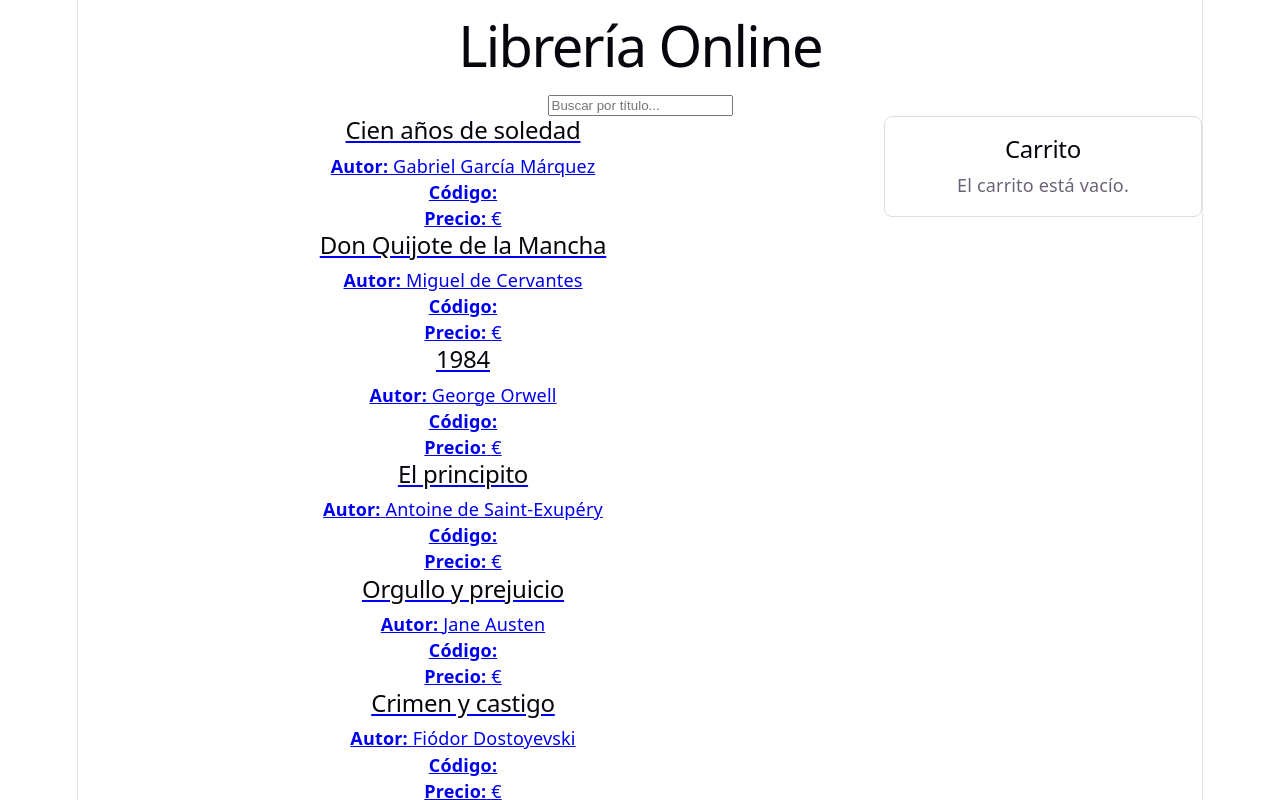
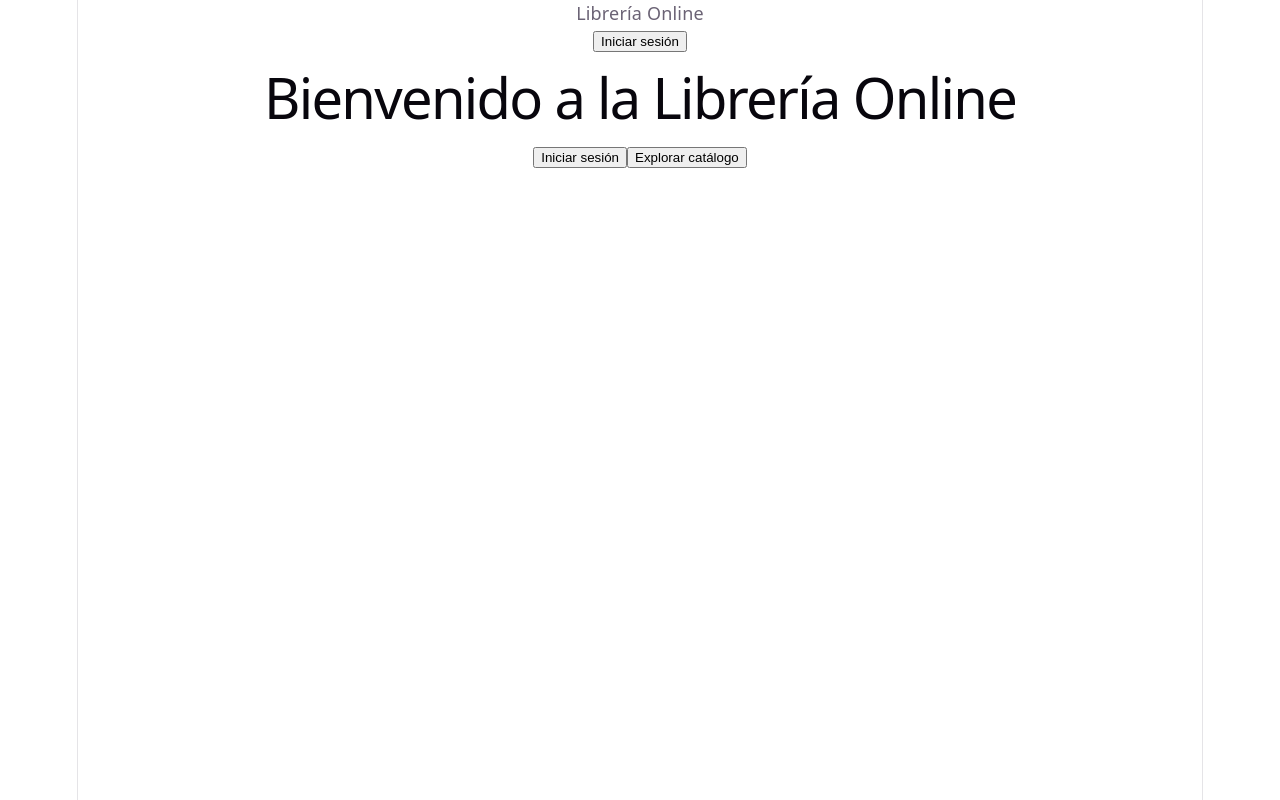
Before and after one commit to Josebarcena/LibraryReact, a React (Vite) app: page / in a window 1280 px wide. Shown: the top 800 px of the page. Built offline with nearby package versions, Linux system fonts and the light colour scheme.

Commit message:
Front logic finished

```diff
--- a/src/App.jsx
+++ b/src/App.jsx
@@ -1,11 +1,14 @@
 import { BrowserRouter, Routes, Route } from 'react-router-dom'
 import {AuthProvider} from "./context/AuthContext.jsx";
+import LandingPage from './pages/LandingPage';
 import HomePage from './pages/HomePage';
 import LoginPage from "./pages/LoginPage.jsx";
 import ProtectedRoute from "./components/ProtectedRoute.jsx";
 import BookList from "./components/BookList";
 import BookDetail from "./components/BookDetail";
 import CheckoutPage from "./pages/CheckoutPage.jsx";
+import ProfilePage from "./pages/ProfilePage.jsx";
+import Header from "./components/Header.jsx";
 import { CartProvider } from "./context/CartContext.jsx";
 
 function App() {
@@ -13,8 +16,10 @@ function App() {
         <AuthProvider>
             <CartProvider>
                 <BrowserRouter>
+                    <Header />
                     <Routes>
-                        <Route path="/" element={<HomePage />} />
+                        <Route path="/" element={<LandingPage />} />
+                        <Route path="/home" element={<HomePage />} />
                         <Route path="/login" element={<LoginPage />} />
                         <Route path="/books" element={<BookList />} />
                         <Route path="/books/:id" element={<BookDetail />} />
@@ -22,7 +27,7 @@ function App() {
                             path="/profile"
                             element={
                                 <ProtectedRoute>
-                                    <p>Profile (placeholder)</p>
+                                    <ProfilePage />
                                 </ProtectedRoute>
                             }
                         />
--- a/src/components/BookDetail.jsx
+++ b/src/components/BookDetail.jsx
@@ -13,7 +13,7 @@ function BookDetail() {
     return (
         <div className="page-layout">
             <main>
-                <Link to="/">Volver</Link>
+                <Link to="/home">Volver</Link>
 
                 <h1>{book.title}</h1>
                 <img src={book.image} alt={book.title} />
--- /dev/null
+++ b/src/components/GenreFilter.jsx
@@ -0,0 +1,23 @@
+function GenreFilter({ genres, selectedGenres, onToggle }) {
+    return (
+        <aside>
+            <h3>Géneros</h3>
+            <ul>
+                {genres.map((genre) => (
+                    <li key={genre}>
+                        <label>
+                            <input
+                                type="checkbox"
+                                checked={selectedGenres.includes(genre)}
+                                onChange={() => onToggle(genre)}
+                            />
+                            {genre}
+                        </label>
+                    </li>
+                ))}
+            </ul>
+        </aside>
+    )
+}
+
+export default GenreFilter
--- /dev/null
+++ b/src/components/Header.jsx
@@ -0,0 +1,35 @@
+import { useNavigate } from 'react-router-dom'
+import { useAuth } from '../context/AuthContext'
+
+function Header() {
+    const { user, logout } = useAuth()
+    const navigate = useNavigate()
+
+    const handleLogout = () => {
+        logout()
+        navigate('/')
+    }
+
+    return (
+        <header>
+            <span onClick={() => navigate('/home')} style={{ cursor: 'pointer' }}>
+                Librería Online
+            </span>
+
+            <nav>
+                {user ? (
+                    <>
+                        <span onClick={() => navigate('/profile')} style={{ cursor: 'pointer' }}>
+                            {user.name}
+                        </span>
+                        <button onClick={handleLogout}>Cerrar sesión</button>
+                    </>
+                ) : (
+                    <button onClick={() => navigate('/login')}>Iniciar sesión</button>
+                )}
+            </nav>
+        </header>
+    )
+}
+
+export default Header
--- a/src/context/CartContext.jsx
+++ b/src/context/CartContext.jsx
@@ -1,9 +1,35 @@
-import { createContext, useContext, useState } from "react"
+import { createContext, useContext, useState, useEffect } from "react"
 
 const CartContext = createContext()
 
 export function CartProvider({ children }) {
-    const [cart, setCart] = useState([])
+    const [cart, setCart] = useState(() => {
+        const stored = localStorage.getItem('cart')
+        return stored ? JSON.parse(stored) : []
+    })
+
+    useEffect(() => {
+        localStorage.setItem('cart', JSON.stringify(cart))
+    }, [cart])
+    const [orders, setOrders] = useState(() => {
+        const stored = localStorage.getItem('orders')
+        return stored ? JSON.parse(stored) : []
+    })
+
+    const addOrder = (cartItems) => {
+        const total = cartItems.reduce((sum, item) => sum + item.price * item.quantity, 0)
+        const newOrder = {
+            id: Date.now(),
+            date: new Date().toLocaleDateString('es-ES'),
+            items: cartItems,
+            total,
+        }
+        setOrders((prev) => {
+            const updated = [newOrder, ...prev].slice(0, 5)
+            localStorage.setItem('orders', JSON.stringify(updated))
+            return updated
+        })
+    }
 
     const addToCart = (book) => {
         setCart((prevCart) => {
@@ -30,7 +56,7 @@ export function CartProvider({ children }) {
     }
 
     return (
-        <CartContext.Provider value={{ cart, addToCart, removeFromCart, clearCart }}>
+        <CartContext.Provider value={{ cart, addToCart, removeFromCart, clearCart, orders, addOrder }}>
             {children}
         </CartContext.Provider>
     )
--- a/src/data/books.js
+++ b/src/data/books.js
@@ -1,162 +1,22 @@
 export const books = [
-    {
-        "id": 1,
-        "title": "Cien años de soledad",
-        "author": "Gabriel García Márquez",
-        "year": 1967,
-        "genre": "Realismo mágico",
-        "image": "https://via.placeholder.com/150"
-    },
-    {
-        "id": 2,
-        "title": "Don Quijote de la Mancha",
-        "author": "Miguel de Cervantes",
-        "year": 1605,
-        "genre": "Novela",
-        "image": "https://via.placeholder.com/150"
-    },
-    {
-        "id": 3,
-        "title": "1984",
-        "author": "George Orwell",
-        "year": 1949,
-        "genre": "Distopía",
-        "image": "https://via.placeholder.com/150"
-    },
-    {
-        "id": 4,
-        "title": "El principito",
-        "author": "Antoine de Saint-Exupéry",
-        "year": 1943,
-        "genre": "Fábula",
-        "image": "https://via.placeholder.com/150"
-    },
-    {
-        "id": 5,
-        "title": "Orgullo y prejuicio",
-        "author": "Jane Austen",
-        "year": 1813,
-        "genre": "Romance",
-        "image": "https://via.placeholder.com/150"
-    },
-    {
-        "id": 6,
-        "title": "Crimen y castigo",
-        "author": "Fiódor Dostoyevski",
-        "year": 1866,
-        "genre": "Psicológico",
-        "image": "https://via.placeholder.com/150"
-    },
-    {
-        "id": 7,
-        "title": "La sombra del viento",
-        "author": "Carlos Ruiz Zafón",
-        "year": 2001,
-        "genre": "Misterio",
-        "image": "https://via.placeholder.com/150"
-    },
-    {
-        "id": 8,
-        "title": "El hobbit",
-        "author": "J.R.R. Tolkien",
-        "year": 1937,
-        "genre": "Fantasía",
-        "image": "https://via.placeholder.com/150"
-    },
-    {
-        "id": 9,
-        "title": "Fahrenheit 451",
-        "author": "Ray Bradbury",
-        "year": 1953,
-        "genre": "Ciencia ficción",
-        "image": "https://via.placeholder.com/150"
-    },
-    {
-        "id": 10,
-        "title": "Matar a un ruiseñor",
-        "author": "Harper Lee",
-        "year": 1960,
-        "genre": "Drama",
-        "image": "https://via.placeholder.com/150"
-    },
-    {
-        "id": 11,
-        "title": "Los juegos del hambre",
-        "author": "Suzanne Collins",
-        "year": 2008,
-        "genre": "Distopía",
-        "image": "https://via.placeholder.com/150"
-    },
-    {
-        "id": 12,
-        "title": "El código Da Vinci",
-        "author": "Dan Brown",
-        "year": 2003,
-        "genre": "Thriller",
-        "image": "https://via.placeholder.com/150"
-    },
-    {
-        "id": 13,
-        "title": "La chica del tren",
-        "author": "Paula Hawkins",
-        "year": 2015,
-        "genre": "Suspense",
-        "image": "https://via.placeholder.com/150"
-    },
-    {
-        "id": 14,
-        "title": "It",
-        "author": "Stephen King",
-        "year": 1986,
-        "genre": "Terror",
-        "image": "https://via.placeholder.com/150"
-    },
-    {
-        "id": 15,
-        "title": "El alquimista",
-        "author": "Paulo Coelho",
-        "year": 1988,
-        "genre": "Ficción filosófica",
-        "image": "https://via.placeholder.com/150"
-    },
-    {
-        "id": 16,
-        "title": "Sapiens",
-        "author": "Yuval Noah Harari",
-        "year": 2011,
-        "genre": "Historia",
-        "image": "https://via.placeholder.com/150"
-    },
-    {
-        "id": 17,
-        "title": "Ready Player One",
-        "author": "Ernest Cline",
-        "year": 2011,
-        "genre": "Ciencia ficción",
-        "image": "https://via.placeholder.com/150"
-    },
-    {
-        "id": 18,
-        "title": "Dune",
-        "author": "Frank Herbert",
-        "year": 1965,
-        "genre": "Ciencia ficción",
-        "image": "https://via.placeholder.com/150"
-    },
-    {
-        "id": 19,
-        "title": "La carretera",
-        "author": "Cormac McCarthy",
-        "year": 2006,
-        "genre": "Postapocalíptico",
-        "image": "https://via.placeholder.com/150"
-    },
-    {
-        "id": 20,
-        "title": "El nombre del viento",
-        "author": "Patrick Rothfuss",
-        "year": 2007,
-        "genre": "Fantasía",
-        "image": "https://via.placeholder.com/150"
-    }
+    { "id": 1,  "code": "LIB-001", "title": "Cien años de soledad",       "author": "Gabriel García Márquez",    "year": 1967, "genre": "Realismo mágico",     "price": 18.99, "image": "https://upload.wikimedia.org/wikipedia/commons/a/a1/Cien_a%C3%B1os_de_soledad.png" },
+    { "id": 2,  "code": "LIB-002", "title": "Don Quijote de la Mancha",   "author": "Miguel de Cervantes",       "year": 1605, "genre": "Novela",              "price": 22.50, "image": "https://upload.wikimedia.org/wikipedia/commons/6/6a/202_001_portada_quijote.jpg" },
+    { "id": 3,  "code": "LIB-003", "title": "1984",                       "author": "George Orwell",             "year": 1949, "genre": "Distopía",            "price": 14.99, "image": "https://upload.wikimedia.org/wikipedia/commons/5/51/1984_first_edition_cover.jpg" },
+    { "id": 4,  "code": "LIB-004", "title": "El principito",              "author": "Antoine de Saint-Exupéry",  "year": 1943, "genre": "Fábula",              "price": 12.90, "image": "https://upload.wikimedia.org/wikipedia/en/0/05/Littleprince.JPG" },
+    { "id": 5,  "code": "LIB-005", "title": "Orgullo y prejuicio",        "author": "Jane Austen",               "year": 1813, "genre": "Romance",             "price": 16.50, "image": "https://upload.wikimedia.org/wikipedia/commons/1/17/PrideAndPrejudiceTitlePage.jpg" },
+    { "id": 6,  "code": "LIB-006", "title": "Crimen y castigo",           "author": "Fiódor Dostoyevski",        "year": 1866, "genre": "Psicológico",         "price": 19.95, "image": "https://upload.wikimedia.org/wikipedia/commons/7/7b/Crime_and_Punishment-1.png" },
+    { "id": 7,  "code": "LIB-007", "title": "La sombra del viento",       "author": "Carlos Ruiz Zafón",         "year": 2001, "genre": "Misterio",            "price": 17.99, "image": "https://upload.wikimedia.org/wikipedia/en/8/84/TheShadowOfTheWind.jpg" },
+    { "id": 8,  "code": "LIB-008", "title": "El hobbit",                  "author": "J.R.R. Tolkien",            "year": 1937, "genre": "Fantasía",            "price": 15.75, "image": "https://upload.wikimedia.org/wikipedia/en/3/30/Hobbit_cover.JPG" },
+    { "id": 9,  "code": "LIB-009", "title": "Fahrenheit 451",             "author": "Ray Bradbury",              "year": 1953, "genre": "Ciencia ficción",     "price": 13.99, "image": "https://upload.wikimedia.org/wikipedia/en/d/db/Fahrenheit_451_1st_ed_cover.jpg" },
+    { "id": 10, "code": "LIB-010", "title": "Matar a un ruiseñor",        "author": "Harper Lee",                "year": 1960, "genre": "Drama",               "price": 14.50, "image": "https://www.ecured.cu/images/b/b7/Matar_a_un_ruise%C3%B1or.jpg" },
+    { "id": 11, "code": "LIB-011", "title": "Los juegos del hambre",      "author": "Suzanne Collins",           "year": 2008, "genre": "Distopía",            "price": 15.99, "image": "https://upload.wikimedia.org/wikipedia/en/d/dc/The_Hunger_Games.jpg" },
+    { "id": 12, "code": "LIB-012", "title": "El código Da Vinci",         "author": "Dan Brown",                 "year": 2003, "genre": "Thriller",            "price": 16.95, "image": "https://upload.wikimedia.org/wikipedia/en/6/6b/DaVinciCode.jpg" },
+    { "id": 13, "code": "LIB-013", "title": "La chica del tren",          "author": "Paula Hawkins",             "year": 2015, "genre": "Suspense",            "price": 17.50, "image": "https://static.wikia.nocookie.net/biblioteca-virtual-de-literatura/images/3/3d/La_chica_del_tren.jpg/revision/latest?cb=20150822075648&path-prefix=es" },
+    { "id": 14, "code": "LIB-014", "title": "It",                         "author": "Stephen King",              "year": 1986, "genre": "Terror",              "price": 19.99, "image": "https://upload.wikimedia.org/wikipedia/commons/1/1a/It_%281986%29_front_cover%2C_first_edition.jpg" },
+    { "id": 15, "code": "LIB-015", "title": "El alquimista",              "author": "Paulo Coelho",              "year": 1988, "genre": "Ficción filosófica",  "price": 14.95, "image": "https://upload.wikimedia.org/wikipedia/commons/c/c4/TheAlchemist.jpg" },
+    { "id": 16, "code": "LIB-016", "title": "Sapiens",                    "author": "Yuval Noah Harari",         "year": 2011, "genre": "Historia",            "price": 24.99, "image": "https://upload.wikimedia.org/wikipedia/commons/6/6d/Sapiens-_A_Brief_History_of_Humankind.png" },
+    { "id": 17, "code": "LIB-017", "title": "Ready Player One",           "author": "Ernest Cline",              "year": 2011, "genre": "Ciencia ficción",     "price": 16.50, "image": "https://upload.wikimedia.org/wikipedia/en/a/a4/Ready_Player_One_cover.jpg" },
+    { "id": 18, "code": "LIB-018", "title": "Dune",                       "author": "Frank Herbert",             "year": 1965, "genre": "Ciencia ficción",     "price": 20.00, "image": "https://upload.wikimedia.org/wikipedia/en/d/de/Dune-Frank_Herbert_%281965%29_First_edition.jpg" },
+    { "id": 19, "code": "LIB-019", "title": "La carretera",               "author": "Cormac McCarthy",           "year": 2006, "genre": "Postapocalíptico",    "price": 15.50, "image": "https://upload.wikimedia.org/wikipedia/commons/2/27/The-road.jpg" },
+    { "id": 20, "code": "LIB-020", "title": "El nombre del viento",       "author": "Patrick Rothfuss",          "year": 2007, "genre": "Fantasía",            "price": 18.50, "image": "https://upload.wikimedia.org/wikipedia/en/5/56/TheNameoftheWind_cover.jpg" },
 ];
--- a/src/pages/CheckoutPage.jsx
+++ b/src/pages/CheckoutPage.jsx
@@ -2,7 +2,7 @@ import { useNavigate } from "react-router-dom"
 import { useCart } from "../context/CartContext.jsx"
 
 function CheckoutPage() {
-    const { cart, clearCart } = useCart()
+    const { cart, clearCart, addOrder } = useCart()
     const navigate = useNavigate()
 
     const total = cart.reduce((sum, item) => {
@@ -11,8 +11,9 @@ function CheckoutPage() {
 
     const handlePayment = () => {
         window.alert("El pedido se ha realizado correctamente")
+        addOrder(cart)
         clearCart()
-        navigate("/")
+        navigate("/home")
     }
 
     if (cart.length === 0) {
--- a/src/pages/HomePage.jsx
+++ b/src/pages/HomePage.jsx
@@ -1,13 +1,15 @@
-import { useState, useEffect } from 'react'
+import { useState, useEffect, useMemo } from 'react'
 import { getBooks } from '../api/booksApi'
 import SearchBar from '../components/SearchBar.jsx'
 import BookList from '../components/BookList'
 import Cart from "../components/Cart.jsx"
+import GenreFilter from '../components/GenreFilter.jsx'
 import "./HomePage.css"
 function HomePage() {
     const [search, setSearch] = useState('')
     const [bookList, setBookList] = useState([])
     const [loading, setLoading] = useState(true)
+    const [selectedGenres, setSelectedGenres] = useState([])
 
     useEffect(() => {
         getBooks()
@@ -22,9 +24,22 @@ function HomePage() {
             })
     }, [])
 
-    const filteredBooks = bookList.filter((book) =>
-        book.title.toLowerCase().includes(search.trim().toLowerCase())
+    const genres = useMemo(
+        () => [...new Set(bookList.map((book) => book.genre))],
+        [bookList]
     )
+
+    const toggleGenre = (genre) => {
+        setSelectedGenres((prev) =>
+            prev.includes(genre) ? prev.filter((g) => g !== genre) : [...prev, genre]
+        )
+    }
+
+    const filteredBooks = bookList.filter((book) => {
+        const matchesSearch = book.title.toLowerCase().includes(search.trim().toLowerCase())
+        const matchesGenre = selectedGenres.length === 0 || selectedGenres.includes(book.genre)
+        return matchesSearch && matchesGenre
+    })
 
     return (
         <div className="app">
@@ -34,6 +49,12 @@ function HomePage() {
             </header>
 
             <div className="page-layout">
+                <GenreFilter
+                    genres={genres}
+                    selectedGenres={selectedGenres}
+                    onToggle={toggleGenre}
+                />
+
                 <main className="book-list">
                     {loading ? (
                         <p>Cargando libros...</p>
--- /dev/null
+++ b/src/pages/LandingPage.jsx
@@ -0,0 +1,30 @@
+import { useEffect } from 'react'
+import { useNavigate } from 'react-router-dom'
+import { useAuth } from '../context/AuthContext'
+
+function LandingPage() {
+    const { user } = useAuth()
+    const navigate = useNavigate()
+
+    useEffect(() => {
+        if (user) {
+            navigate('/home')
+        }
+    }, [user, navigate])
+
+    return (
+        <div>
+            <h1>Bienvenido a la Librería Online</h1>
+
+            <button onClick={() => navigate('/login')}>
+                Iniciar sesión
+            </button>
+
+            <button onClick={() => navigate('/home')}>
+                Explorar catálogo
+            </button>
+        </div>
+    )
+}
+
+export default LandingPage
--- a/src/pages/LoginPage.jsx
+++ b/src/pages/LoginPage.jsx
@@ -21,7 +21,7 @@ function LoginPage() {
         if (found) {
             console.log('Usuario encontrado:', found)
             login(found)
-            navigate('/')
+            navigate('/profile')
         } else {
             setError('Email o contraseña incorrectos')
         }
--- /dev/null
+++ b/src/pages/ProfilePage.jsx
@@ -0,0 +1,44 @@
+import { Link } from 'react-router-dom'
+import { useAuth } from '../context/AuthContext'
+import { useCart } from '../context/CartContext'
+
+function ProfilePage() {
+    const { user } = useAuth()
+    const { orders } = useCart()
+
+    return (
+        <div>
+            <h1>Mi perfil</h1>
+            <Link to="/home">← Ir al inicio</Link>
+
+            <section>
+                <h2>Datos del usuario</h2>
+                <p><strong>Nombre:</strong> {user.name}</p>
+                <p><strong>Email:</strong> {user.email}</p>
+            </section>
+
+            <section>
+                <h2>Últimos pedidos</h2>
+
+                {orders.length === 0 ? (
+                    <p>No has realizado ningún pedido todavía.</p>
+                ) : (
+                    orders.map((order) => (
+                        <div key={order.id}>
+                            <p><strong>Pedido del {order.date}</strong> — Total: {order.total.toFixed(2)} €</p>
+                            <ul>
+                                {order.items.map((item) => (
+                                    <li key={item.id}>
+                                        {item.title} × {item.quantity} — {(item.price * item.quantity).toFixed(2)} €
+                                    </li>
+                                ))}
+                            </ul>
+                        </div>
+                    ))
+                )}
+            </section>
+        </div>
+    )
+}
+
+export default ProfilePage
```
Also changed, not shown: 1 other file (tests, documents, lock files or other folders).
